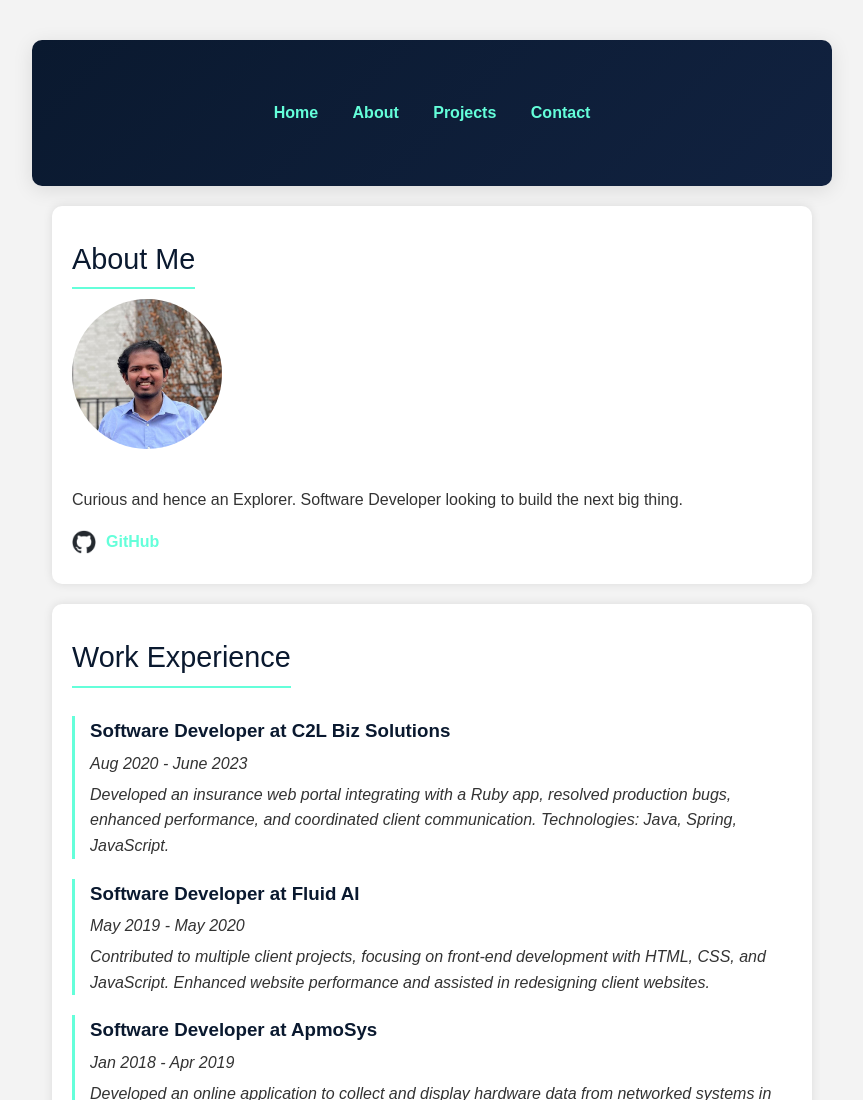
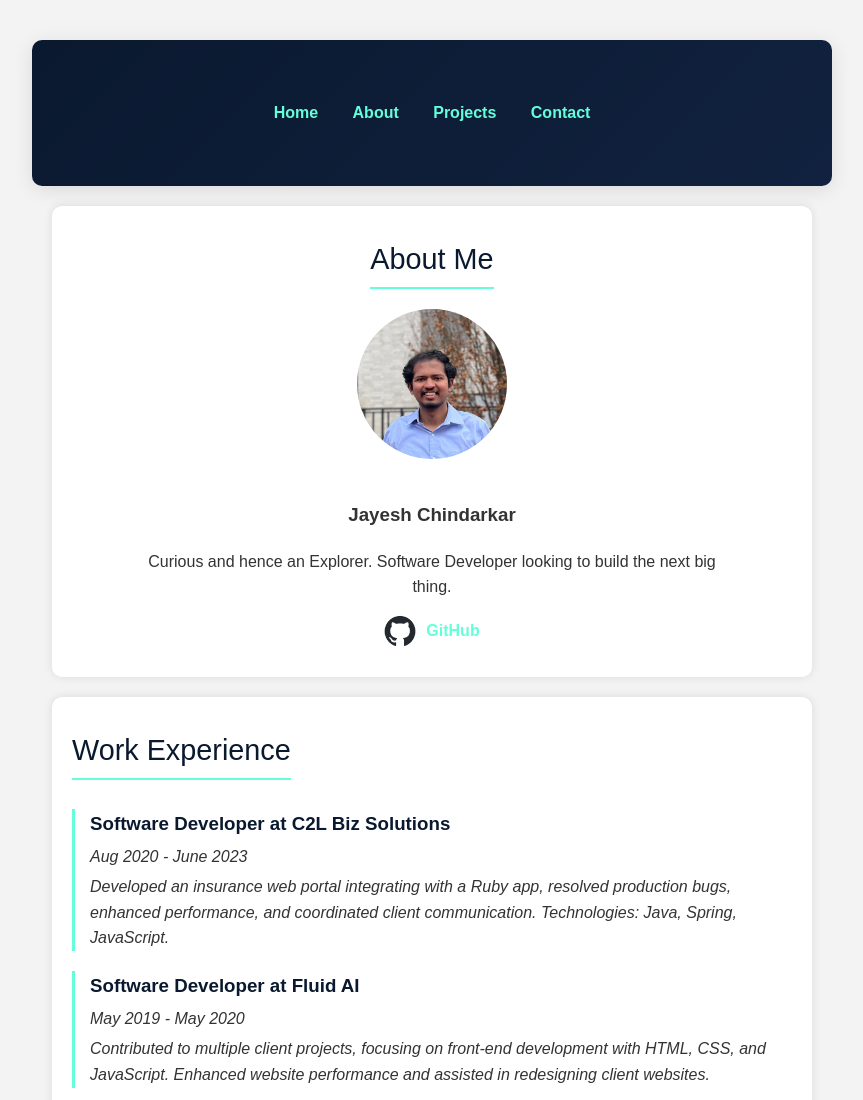
Before and after one commit to Jayeshc224/Portfolio-website, a plain HTML site: page index.html in a window 1280 px wide. Shown: the top 1100 px of the page, without its empty margins (208-1071 px from the left). Drawn offline with Linux system fonts and the light colour scheme.

Commit message:
Made more css changes

```diff
--- a/css/styles.css
+++ b/css/styles.css
@@ -54,6 +54,24 @@ h2 {
   font-weight: 300;
 }
 
+#about {
+  text-align: center; /* Center text */
+  padding: 30px 20px;
+  background-color: #ffffff;
+  border-radius: 10px; /* Rounded corners */
+  box-shadow: 0 0 10px rgba(0, 0, 0, 0.1); /* Subtle shadow */
+}
+
+#about h2 {
+  color: #0a192f; /* Header color */
+  margin-bottom: 20px; /* Space below header */
+}
+
+#about p {
+  margin: 0 auto; /* Center paragraph */
+  max-width: 600px; /* Limit width for better readability */
+}
+
 
 .profile-header {
   display: flex;
@@ -79,11 +97,12 @@ h2 {
   font-weight: bold;
   margin-top: 15px;
   transition: color 0.3s ease;
+  justify-content: center; /* Center align link contents */
 }
 
 .github-icon {
-  width: 24px;
-  height: 24px;
+  width: 32px; /* Increased size */
+  height: 32px; /* Increased size */
 }
 
 .github-link:hover {
--- a/index.html
+++ b/index.html
@@ -27,6 +27,7 @@
     <h2>About Me</h2>
     <div class="profile">
       <img src="images/JacPhoto2023.jpg" alt="Profile Photo" class="profile-photo">
+      <p><h3><b>Jayesh Chindarkar</b></h3></p>
       <p>Curious and hence an Explorer. Software Developer looking to build the next big thing.</p>
     </div>
     <a href="https://github.com/your-username" target="_blank" class="github-link">
```
